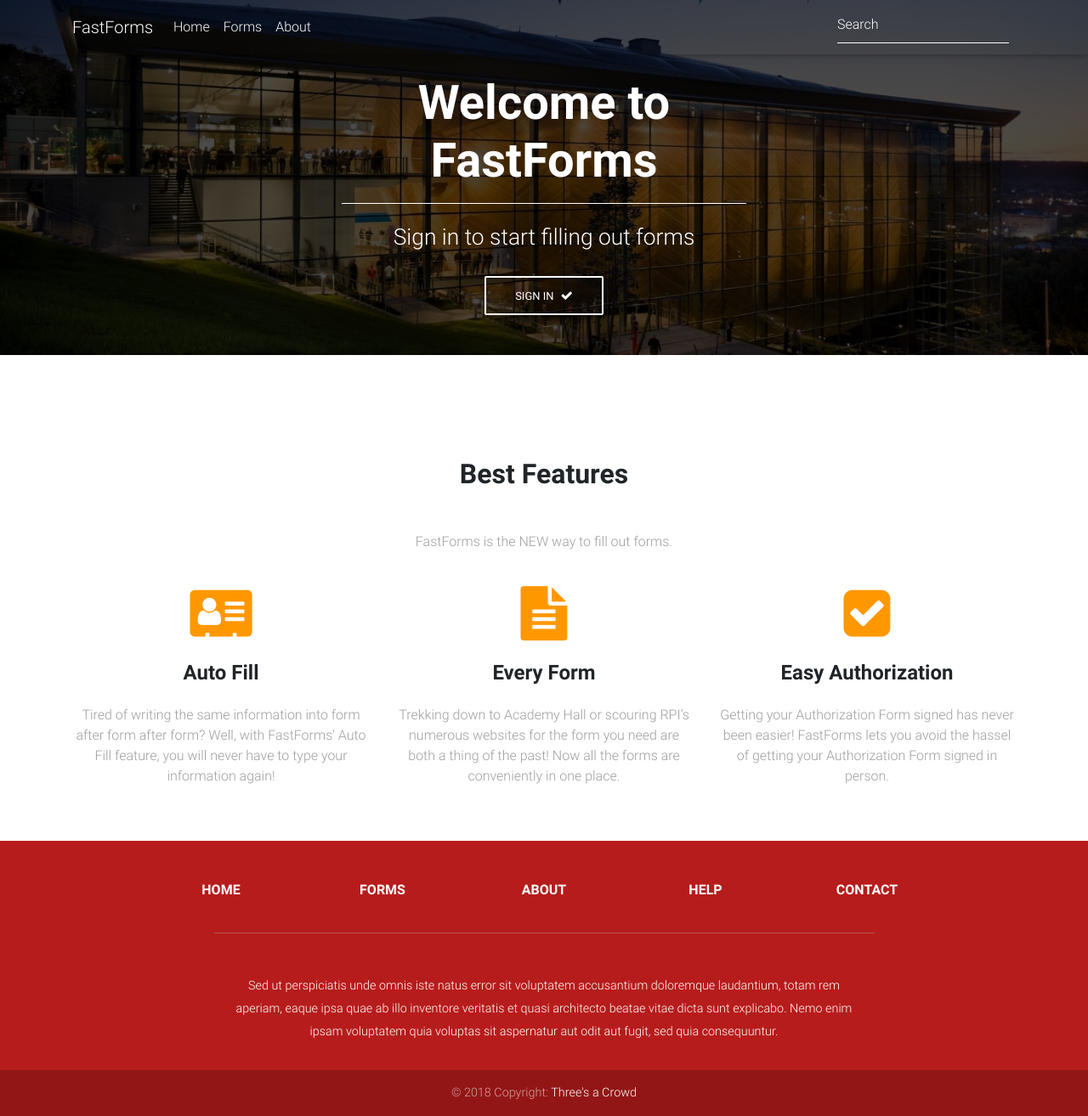
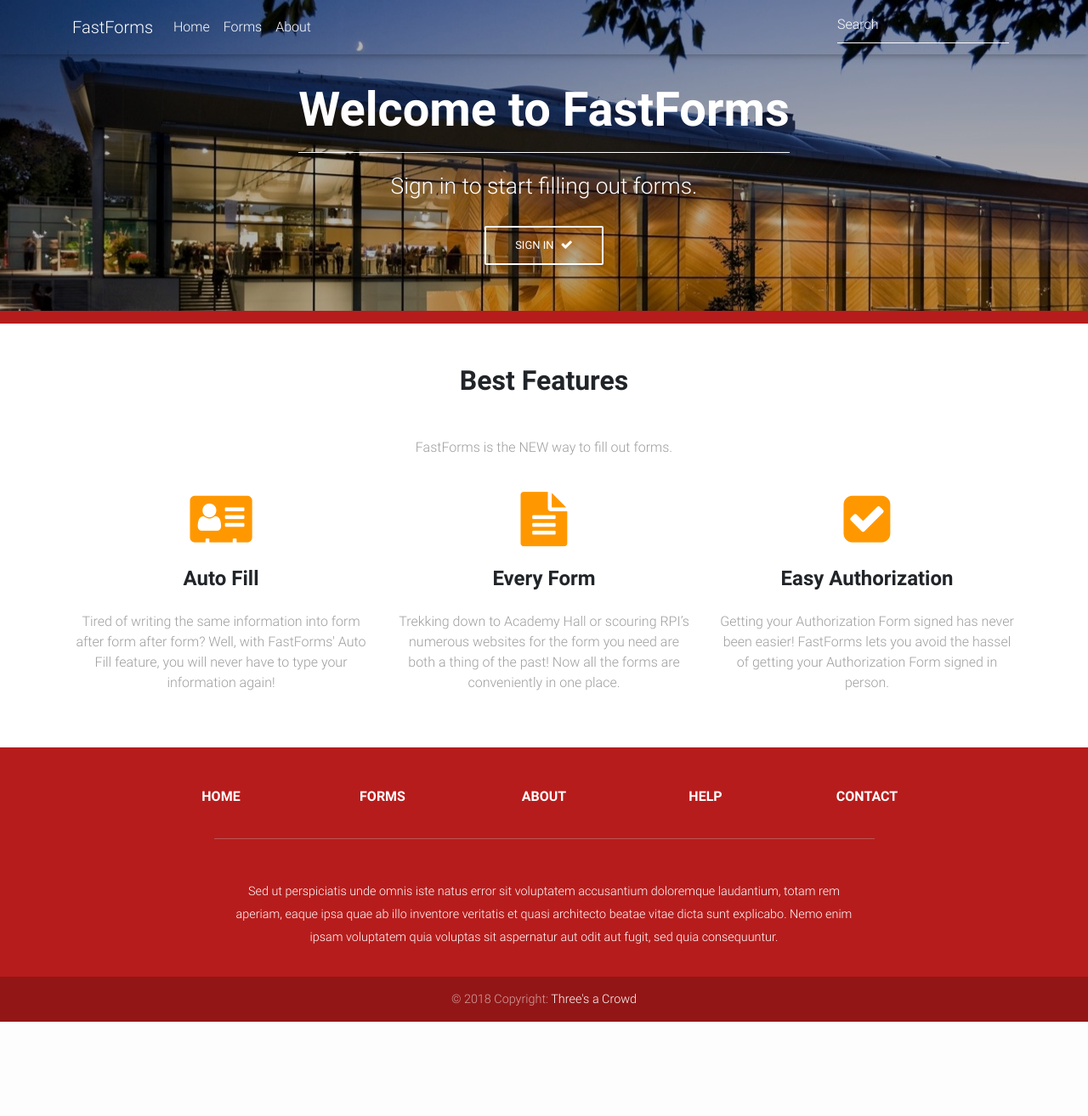
Before and after one commit to ortiza5/Threes-a-Crowd-SD-D-Project, a Flask app: page / in a window 1280 px wide. Shown: the whole page at 85% size. After the commit the page ends 1203 px from the top, so only its background shows below. Run offline with Flask 2, Linux system fonts and the light colour scheme; parts of the project's set-up code (start-up, migrations or seed data) failed here and were passed over; some libraries are stand-ins or nearby versions.

Commit message:
Changed the header to no longer have akaward gap under it

```diff
--- a/static/css/style.css
+++ b/static/css/style.css
@@ -1,27 +1,6 @@
-html,
-body,
-header,
-#intro-startpage {
-    height: 85%;
-}
 
-#intro-home {
-    height: 60%;
-}
-
-#intro-about {
-    height: 60%;
-}
-
-#intro {
-    height: 85%;
-}
-.intros {
-    background: url("../img/navbar_background.jpg")no-repeat center center fixed;
-    -webkit-background-size: cover;
-    -moz-background-size: cover;
-    -o-background-size: cover;
-    background-size: cover;
+header {
+    background-color: #b71c1c;
 }
 
 .top-nav-collapse {
@@ -38,3 +17,7 @@ header,
     background-color: #b71c1c;
   }
 }
+
+.streak.streak-photo {
+background-attachment: fixed;
+}
--- a/templates/startpage.html
+++ b/templates/startpage.html
@@ -5,28 +5,19 @@
 <!--Main Navigation-->
 <header>
   {% include 'includes/_navbar.html'%}
-  <!--Mask-->
-  <div id="intro-startpage" class="view intros">
-    <div class="mask rgba-black-strong">
-      <div class="container-fluid d-flex align-items-center justify-content-center h-100">
-        <div class="row d-flex justify-content-center text-center">
-          <div class="col-md-10">
-            <!-- Heading -->
-            <h2 class="display-4 font-weight-bold white-text pt-5 mb-2" style="font-size:7vh;">Welcome to FastForms</h2>
-            <!-- Divider -->
-            <hr class="hr-light">
-            <!-- Description -->
-            <h4 class="white-text my-4" style="font-size:3.3vh;">Sign in to start filling out forms</h4>
-            <a href="/login">
-              <button type="button" class="btn btn-outline-white" >Sign In<i class="fa fa-check ml-2"></i></button>
-            </a>
-          </div>
-        </div>
+  <div class="streak streak-md streak-photo" style="background-image:url({{url_for('static', filename='img/navbar_background.jpg')}})">
+    <div class="flex-center white-text rgba-black-light">
+      <ul class="my-5 list-unstyled">
+        <h2 class="display-4 font-weight-bold white-text pt-5 mb-2" style="font-size:7vh;">Welcome to FastForms</h2>
+        <hr class="hr-light">
+        <h4 class="white-text my-4" style="font-size:3.3vh;">Sign in to start filling out forms.</h4>
+        <a href="/login">
+          <button type="button" class="btn btn-outline-white" >Sign In<i class="fa fa-check ml-2"></i></button>
+        </a>
+        </ul>
       </div>
     </div>
-  </div>
-  <!--/.Mask-->
-
+    <div style="background-color: #b71c1c;min-height: 15px;"></div>
 </header>
 <!--Main Navigation-->
 
```
Also changed, not shown: templates/about.html (+9 -16 lines), templates/home.html (+9 -18 lines).
